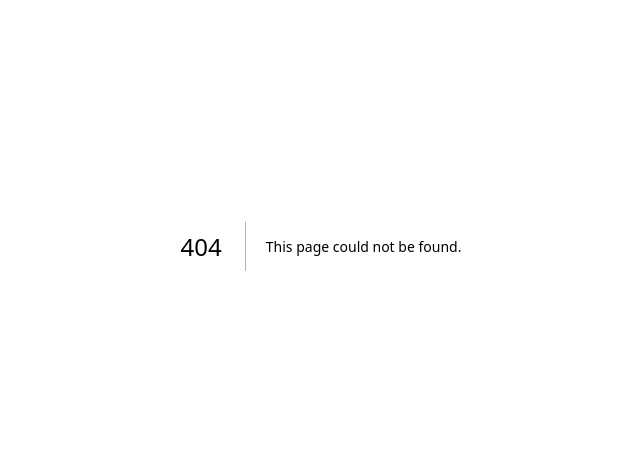
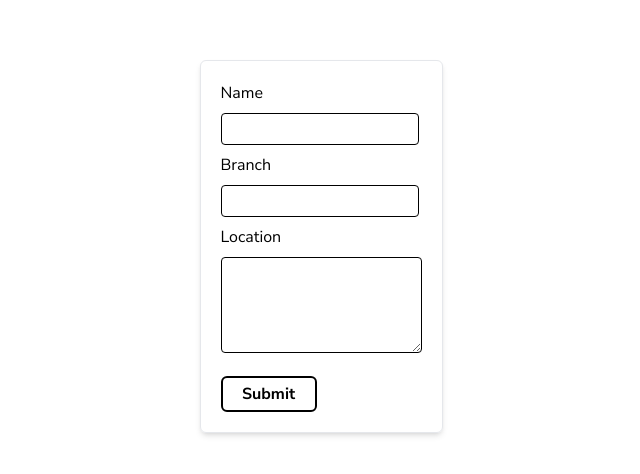
Before and after one commit to navi-prem/bus-tracker, a Next.js app: page /home in a window 1280 px wide. Before the commit this address had no page. Shown: the part 154-628 px from the top of the page, without its empty margins (319-959 px from the left). Built offline with nearby package versions, Linux system fonts and the light colour scheme.

Commit message:
login and user details

```diff
--- /dev/null
+++ b/app/api/details/route.ts
@@ -0,0 +1,16 @@
+import { prisma } from "@/prisma/prisma"
+import {NextRequest, NextResponse} from "next/server"
+
+export async function POST( req:NextRequest ) {
+    const { reg,name, location , branch} = await req.json()
+    console.log(name,branch,location)
+    const current = await prisma.user.update({
+        where: {
+            reg,
+        },
+        data : {
+            name,branch,location
+        },
+    })
+    return NextResponse.json({current})
+}
--- a/app/globals.css
+++ b/app/globals.css
@@ -2,6 +2,11 @@
 @tailwind components;
 @tailwind utilities;
 
-body {
-background-image: linear-gradient(to right top, #a19d72, #a4a06f, #a8a36c, #aba569, #afa866, #b3ac68, #b6af69, #bab36b, #bfb872, #c4bd78, #c9c27f, #cec786);
+.formbox {
+    background: rgba( 255, 255, 255, 0.15 );
+box-shadow: 0 8px 32px 0 rgba( 31, 38, 135, 0.37 );
+backdrop-filter: blur( 4px );
+-webkit-backdrop-filter: blur( 4px );
+border-radius: 10px;
+border: 1px solid rgba( 255, 255, 255, 0.18 );
 }
--- /dev/null
+++ b/app/home/page.tsx
@@ -0,0 +1,45 @@
+"use client"
+import axios from "axios"
+import {useState} from "react"
+
+const Home = () => {
+
+    const[name,setName] = useState("")
+    const[branch,setBranch] = useState("")
+    const[location,setLocation] = useState("")
+
+    const submit =  async (e) => {
+        e.preventDefault()
+        const reg = localStorage.getItem("user")
+        const {data} = await axios.post('/api/details',{
+                        reg,name,branch,location
+        })
+        console.log(data)
+        setName("")
+        setBranch("")
+        setLocation("")
+    }
+
+    return(<>
+
+        <div className="flex items-center justify-center w-[100vw] h-[100vh]">
+        <form className="p-5 border shadow-md rounded-md" onSubmit={(e)=>submit(e)}>
+            <label> Name <br/>
+                <input className="h-8 p-2 my-2 border border-black rounded" onChange={(e)=>{setName(e.target.value)}} value={name}/>
+                <br/>
+            </label>
+            <label> Branch<br/>
+                <input className="h-8 p-2 my-2 border border-black rounded" onChange={(e)=>{setBranch(e.target.value)}} value={branch}/>
+            </label>
+            <br/>
+            <label> Location<br/>
+                <textarea className="h-24 p-2 my-2 border border-black rounded" onChange={(e)=>{setLocation(e.target.value)}} value={location}/>
+            </label>
+            <br/>
+            <button type="submit" className="w-24 px-3 py-1 mt-2 font-bold text-black bg-transparent border-2 border-black transition-all rounded-md hover:bg-black hover:text-white">Submit</button>
+        </form>
+        </div>
+    </>)
+}
+
+export default Home;
--- a/app/layout.tsx
+++ b/app/layout.tsx
@@ -1,11 +1,12 @@
 import './globals.css'
-import { Montserrat } from 'next/font/google'
+import { Nunito_Sans} from 'next/font/google'
 
-const montserrat= Montserrat({ subsets: ['latin'] })
+const montserrat= Nunito_Sans({ subsets: ['latin'] })
+
 
 export const metadata = {
-  title: 'Create Next App',
-  description: 'Generated by create next app',
+  title: 'CIT BUS',
+  description: 'Website for CIT students to make their bus ease',
 }
 
 export default function RootLayout({
--- a/app/page.tsx
+++ b/app/page.tsx
@@ -1,29 +1,41 @@
 'use client'
 import Notification from "@/components/Notification"
 import axios from "axios"
+import { useRouter } from "next/navigation"
 import {useEffect, useState} from "react"
+import './globals.css'
 
 const Home = () => {
+
 
     const [reg, setReg] = useState('')
     const [pass, setPass] = useState('')
     const[data,setData] = useState('')
     const[status,setStatus] = useState('')
     const[notify,setNotify] = useState(false)
+    const [spinner , setSpinner] = useState(false)
 
+    const router = useRouter()
     useEffect(()=>{
-        setTimeout(()=>{
+        const timer = setTimeout(()=>{
             setNotify(false)
+            if(status === "sucess"){
+                localStorage.setItem("user",reg)
+                router.push('/home')
+            }
         },2000)
+        return () => clearTimeout(timer)
     },[notify])
 
     const handleLogin = async (e:any) => {
         e.preventDefault()
+        setSpinner(true)
 
         if((reg==="")||(pass==="")){
                 setData("Fill the credentials")
                 setStatus("error")
                 setNotify(true)
+                setSpinner(false)
         }else{
             const { data } = await axios.post('/api', { reg, pass })
             console.log(data)
@@ -31,6 +43,7 @@ const Home = () => {
                 setData("Password incorrect")
                 setStatus("error")
                 setNotify(true)
+                setSpinner(false)
             }
             else if ( data.status == '1' ) {
                 setData("Logged In sucessfully")
@@ -41,6 +54,7 @@ const Home = () => {
                 setData("User Unavailable")
                 setStatus("error")
                 setNotify(true)
+                setSpinner(false)
             }
         }
     }
@@ -48,16 +62,25 @@ const Home = () => {
     return (
         <>
         {notify && <Notification status={status} data={data} />}
-        <div className="flex items-center justify-center w-full h-full">
-            <form onSubmit={handleLogin} className="border-2 border-black rounded-md p-4 h-[65%] w-[25%] flex items-center justify-center">
+        <div className="flex items-center justify-center w-[100vw] h-[100vh]">
+            <form onSubmit={handleLogin} className="flex items-center justify-center p-4 border shadow-md rounded-md">
                 <div>
-                    <label className="font-bold text-[1.5rem]">Reg. No: &nbsp;&nbsp;&nbsp;&nbsp; <input onChange={e => setReg(e.target.value)} className="p-2 m-2 border border-black rounded" type="text"/></ label>
+                    <label className="text-[#454443]">Reg. No: <br/><input onChange={e => setReg(e.target.value)} className="p-2 text-black border border-black rounded" type="text"/></ label>
                     <br/>
                     <br/>
-                    <label className="font-bold text-[1.5rem]">Password: <input onChange={e => setPass(e.target.value)} className="p-2 m-2 border border-black rounded" type="password"/></ label>
+                    <label className="text-[#454443]">Password: <br/><input onChange={e => setPass(e.target.value)} className="p-2 text-black border border-black rounded" type="password"/></ label>
                     <br/>
                     <br/>
-                    <button type='submit' className="px-3 py-2 font-bold text-black bg-transparent border-2 border-black transition-all rounded-md hover:bg-black hover:text-white">LOGIN</button>
+                    <button type='submit' className="w-32 px-3 py-2 font-bold text-black bg-transparent border-2 border-black transition-all rounded-md hover:bg-black hover:text-white">
+                    {spinner ?
+                    <div className="flex items-center justify-center h-6">
+                        <div className="animate-spin inline-block w-6 h-6 border-[3px] border-current border-t-transparent text-black rounded-full">
+                        <span className="sr-only">Loading...</span>
+                        </div>
+                     </div> :
+                     <p>Login</p>
+                    }
+                    </button>
                 </div>
             </form>
         </div>
--- a/components/Notification.tsx
+++ b/components/Notification.tsx
@@ -20,11 +20,11 @@ const Notification = ({data,status}) => {
 
   return (
     <>
-      <div className="absolute flex h-16 mt-3 ml-2 bg-white rounded w-72 animate-slide-in">
+      <div className="absolute flex h-16 mt-3 ml-3 bg-white rounded w-96 animate-slide-in">
         <div className="h-full w-[15%] flex justify-center rounded items-center" style={{backgroundColor: bgcolor}}>
         {(status=="sucess") ? <DoneIcon style={{color : fgcolor}}/>: <ErrorIcon style={{color : fgcolor}}/>}
         </div>
-        <div className="flex items-center justify-center w-full p-5 text-base font-semibold rounded" style={{backgroundColor:fgcolor,color:bgcolor }}>
+        <div className="flex items-center justify-center w-full p-5 text-lg font-bold rounded" style={{backgroundColor:fgcolor,color:bgcolor }}>
            {data}
         </div>
       </div>
```
Also changed, not shown: 1 other file (tests, documents, lock files or other folders).
